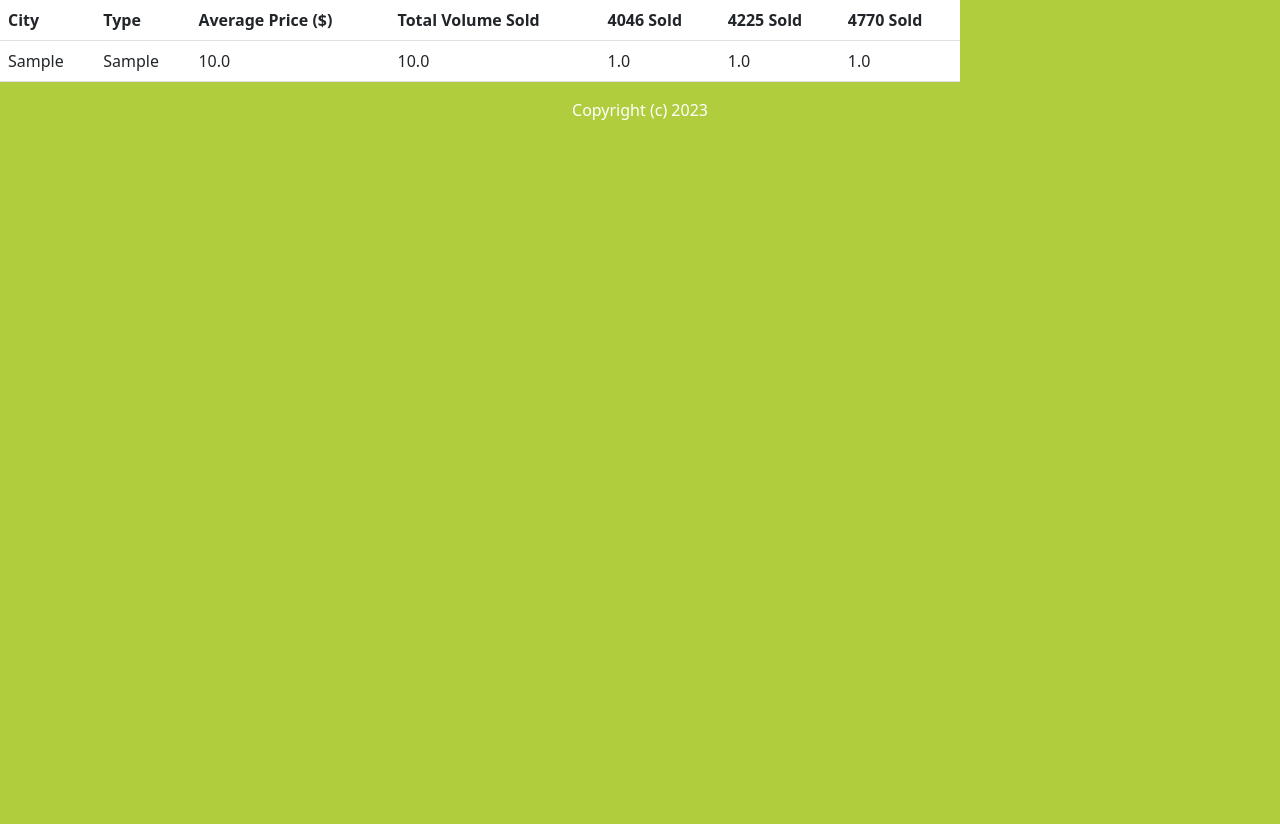
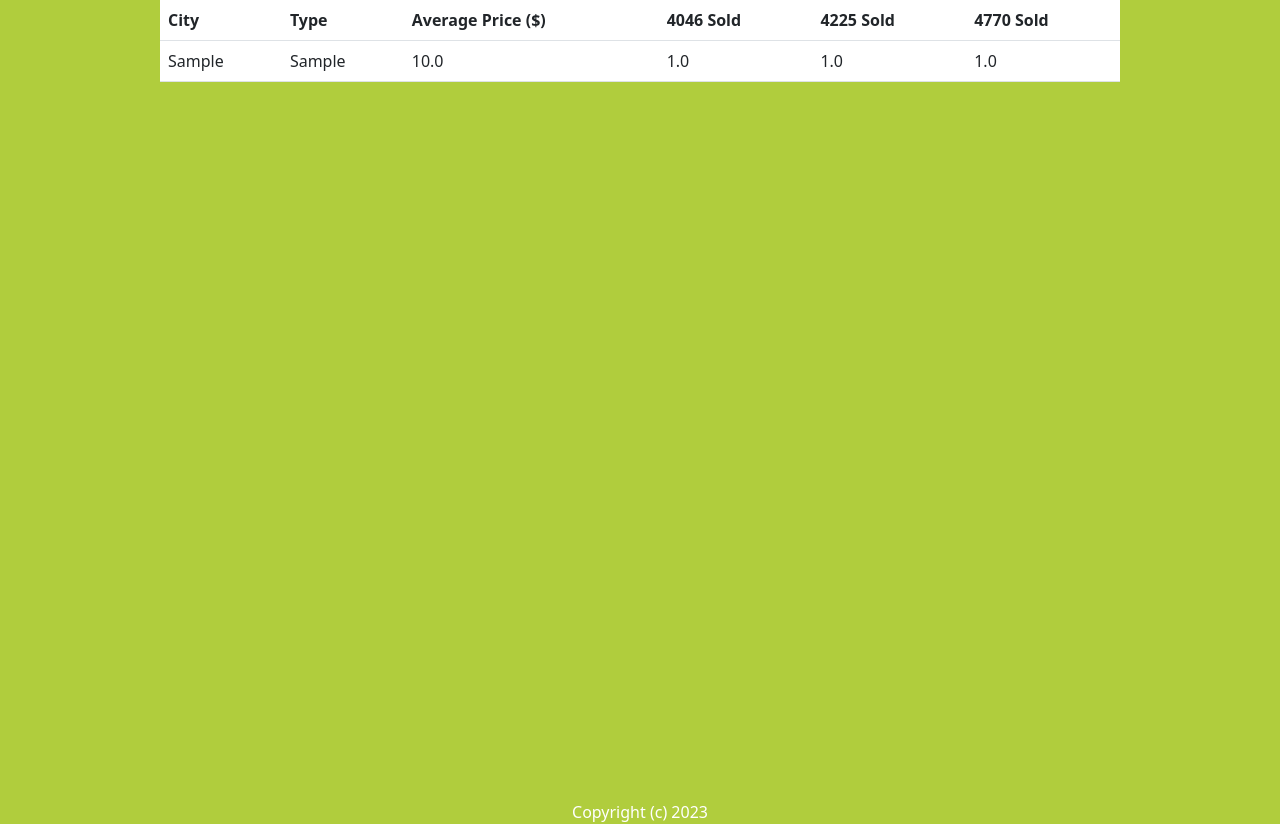
Before and after one commit to akc2022/pricing, a Django app: page /avocadoprices in a window 1280 px wide. Shown: the part 62-886 px from the top of the page. Before the commit the page ends 182 px from the top, so only its background shows below. Run offline with Django 4.2, Linux system fonts and the light colour scheme; tables that the repository leaves empty hold one stand-in row (values such as "Sample post"); parts of the project's set-up code (start-up, migrations or seed data) failed here and were passed over.

Commit message:
centered avocado table

```diff
--- a/pricing/settings.py
+++ b/pricing/settings.py
@@ -28,6 +28,7 @@
 
 # SECURITY WARNING: don't run with debug turned on in production!
 DEBUG = os.getenv("DEBUG", "False") == "True"
+# DEBUG = True
 
 ALLOWED_HOSTS = os.getenv("DJANGO_ALLOWED_HOSTS", "127.0.0.1,localhost").split(",")
 
@@ -78,6 +79,7 @@
 # Database
 # https://docs.djangoproject.com/en/4.2/ref/settings/#databases
 DEVELOPMENT_MODE = os.getenv("DEVELOPMENT_MODE", "False") == "True"
+# DEVELOPMENT_MODE=True
 
 if DEVELOPMENT_MODE is True:
     DATABASES = {
--- a/website/templates/website/avocado_price_data.html
+++ b/website/templates/website/avocado_price_data.html
@@ -1,15 +1,14 @@
 {% extends 'website/base.html' %}
 
 {% block content %}
-<div class="container-flex">
-	<div class="row d-flex align-items-center" class="avocadoData">
-		<div class ="col">
+<div class="container-flex" id="avocadoData">
+	<div class="row">
+		<div class ="col d-flex justify-content-center">
 <table class="table w-75">
   <tr>
     <th scope = "col">City</th>
     <th scope = "col">Type</th>
     <th scope = "col">Average Price ($)</th>
-    <th scope = "col">Total Volume Sold</th>
     <th scope = "col">4046 Sold</th>
     <th scope = "col">4225 Sold</th>
     <th scope = "col">4770 Sold</th>
@@ -20,7 +19,6 @@
    <td> {{ avocado.city }} </td>
    <td> {{ avocado.avocado_type }}  </td>
    <td> {{ avocado.average_price }}</td>
-   <td> {{ avocado.total_volume }}</td>
    <td> {{ avocado.avocado_4046 }} </td>
    <td> {{ avocado.avocado_4225 }}</td>
    <td> {{ avocado.avocado_4770 }}  </td>
```
